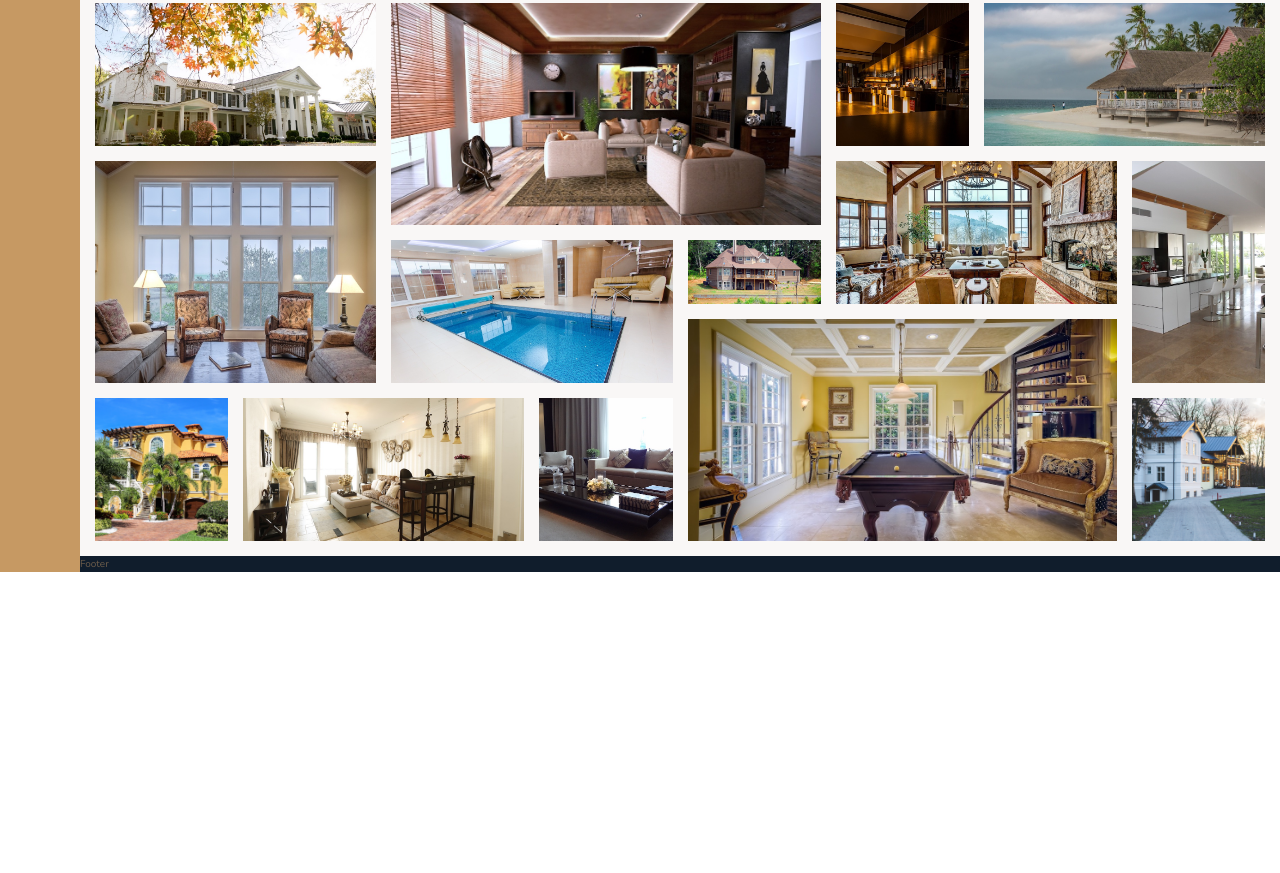
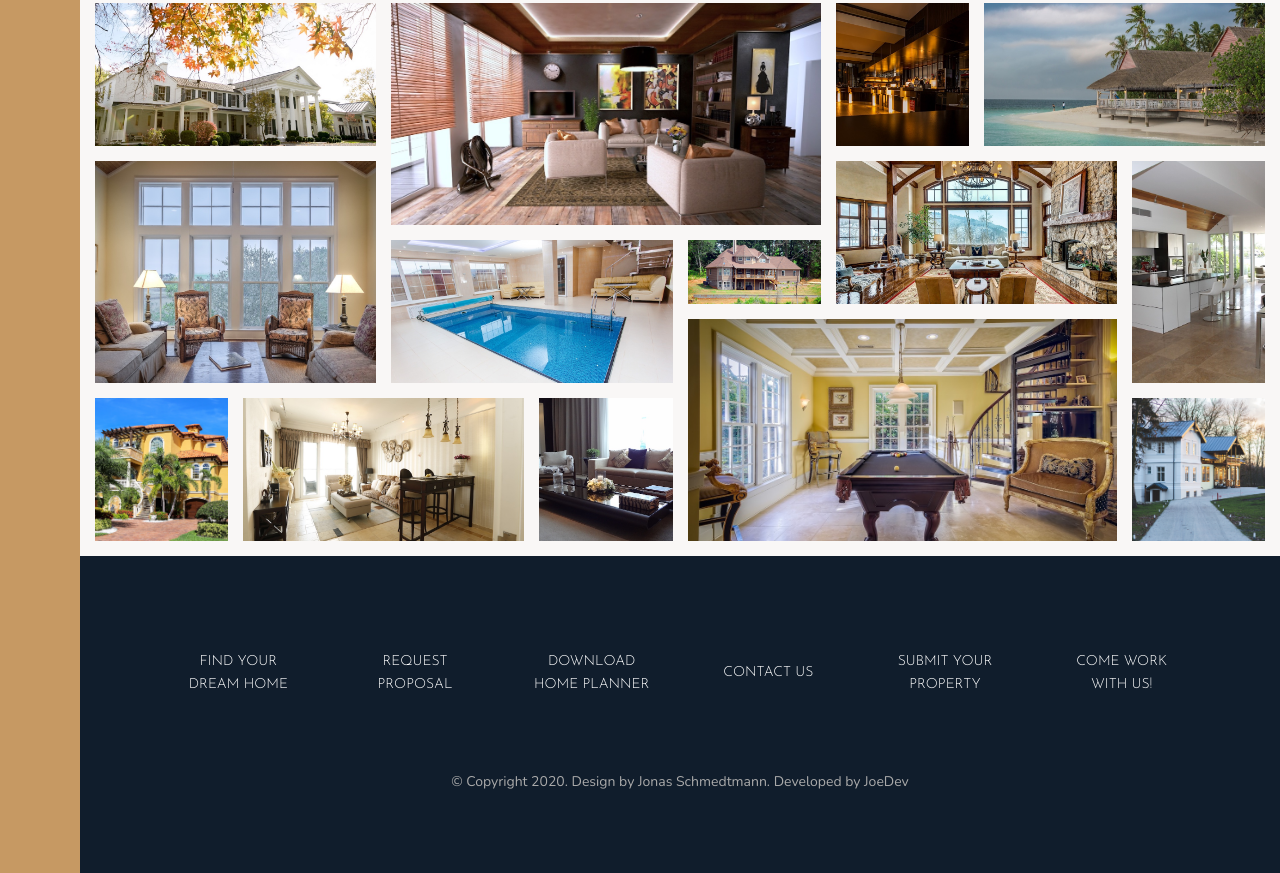
Before and after one commit to JoseIgnacioTapia/nexter-project, a website: page index.html in a window 1280 px wide. Shown: the part 3084-3957 px from the top of the page. Before the commit the page ends 3656 px from the top, so only its background shows below. Drawn offline with nearby package versions, Linux system fonts and the light colour scheme.

Commit message:
Making the footer

```diff
--- a/index.html
+++ b/index.html
@@ -358,22 +358,66 @@
         <img src="img/gal-9.jpeg" alt="Gallery image 9" class="gallery__img" />
       </figure>
       <figure class="gallery__item gallery__item--10">
-        <img src="img/gal-10.jpeg" alt="Gallery image 10" class="gallery__img" />
+        <img
+          src="img/gal-10.jpeg"
+          alt="Gallery image 10"
+          class="gallery__img"
+        />
       </figure>
       <figure class="gallery__item gallery__item--11">
-        <img src="img/gal-11.jpeg" alt="Gallery image 11" class="gallery__img" />
+        <img
+          src="img/gal-11.jpeg"
+          alt="Gallery image 11"
+          class="gallery__img"
+        />
       </figure>
       <figure class="gallery__item gallery__item--12">
-        <img src="img/gal-12.jpeg" alt="Gallery image 12" class="gallery__img" />
+        <img
+          src="img/gal-12.jpeg"
+          alt="Gallery image 12"
+          class="gallery__img"
+        />
       </figure>
       <figure class="gallery__item gallery__item--13">
-        <img src="img/gal-13.jpeg" alt="Gallery image 13" class="gallery__img" />
+        <img
+          src="img/gal-13.jpeg"
+          alt="Gallery image 13"
+          class="gallery__img"
+        />
       </figure>
       <figure class="gallery__item gallery__item--14">
-        <img src="img/gal-14.jpeg" alt="Gallery image 14" class="gallery__img" />
+        <img
+          src="img/gal-14.jpeg"
+          alt="Gallery image 14"
+          class="gallery__img"
+        />
       </figure>
     </section>
 
-    <footer class="footer">Footer</footer>
+    <footer class="footer">
+      <ul class="nav">
+        <li class="nav__item">
+          <a href="#" class="nav__link">Find your dream home</a>
+        </li>
+        <li class="nav__item">
+          <a href="#" class="nav__link">Request proposal</a>
+        </li>
+        <li class="nav__item">
+          <a href="#" class="nav__link">Download home planner</a>
+        </li>
+        <li class="nav__item">
+          <a href="#" class="nav__link">Contact Us</a>
+        </li>
+        <li class="nav__item">
+          <a href="#" class="nav__link">Submit your property</a>
+        </li>
+        <li class="nav__item">
+          <a href="#" class="nav__link">Come work with us!</a>
+        </li>
+      </ul>
+      <p class="copyright">
+        &copy; Copyright 2020. Design by Jonas Schmedtmann. Developed by JoeDev
+      </p>
+    </footer>
   </body>
 </html>
--- a/sass/_footer.scss
+++ b/sass/_footer.scss
@@ -1,4 +1,43 @@
 .footer {
   background-color: $color-secondary;
   grid-column: full-start / full-end;
+  padding: 8rem;
 }
+
+.nav {
+  list-style: none;
+
+  display: grid;
+  grid-template-columns: repeat(auto-fit, minmax(15rem, 1fr));
+  grid-gap: 2rem;
+  align-items: center;
+
+  &__link:link,
+  &__link:visited {
+    font-size: 1.4rem;
+    color: #fff;
+    text-decoration: none;
+    font-family: $font-display;
+    text-transform: uppercase;
+    text-align: center;
+    padding: 1.5rem;
+    display: block;
+    transition: all 0.2s;
+  }
+
+  &__link:hover,
+  &__link:active {
+    background-color: rgba(#fff, 0.05);
+    transform: translateY(-3px);
+  }
+}
+
+.copyright {
+  font-size: 1.4rem;
+  color: $color-grey-light-2;
+  margin-top: 6rem;
+  margin-right: auto;
+  margin-left: auto;
+  text-align: center;
+  width: 70%;
+}
```
Also changed, not shown: css/style.css.
